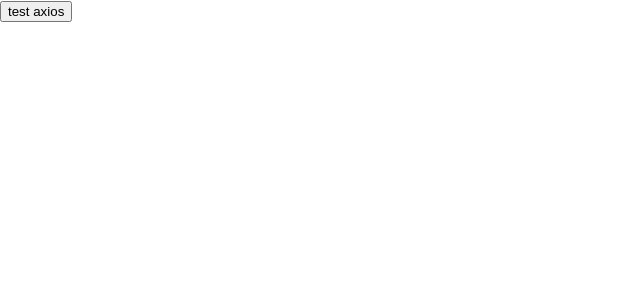
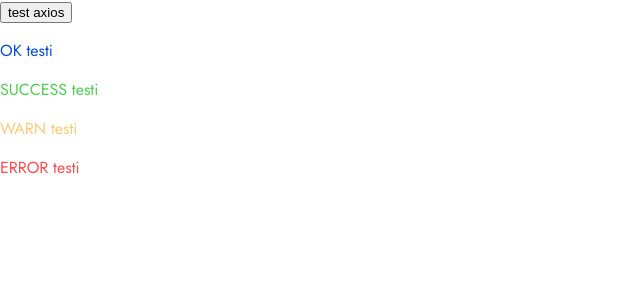
Before and after one commit to reijjo/Music_Room, a React (Create React App) app in the folder Web/client/: page / in a window 1280 px wide. Shown: the top 300 px of the page, without its empty margins (0-640 px from the left). Built offline with nearby package versions, Linux system fonts and the light colour scheme.

Commit message:
react-router-dom added

```diff
--- a/Web/client/package.json
+++ b/Web/client/package.json
@@ -1,6 +1,7 @@
 {
   "name": "client",
   "version": "0.1.0",
+  "proxy": "http://localhost:3001",
   "private": true,
   "dependencies": {
     "@testing-library/jest-dom": "^5.17.0",
@@ -13,6 +14,7 @@
     "axios": "^1.5.0",
     "react": "^18.2.0",
     "react-dom": "^18.2.0",
+    "react-router-dom": "^6.16.0",
     "react-scripts": "5.0.1",
     "typescript": "^4.9.5",
     "web-vitals": "^2.1.4"
@@ -43,6 +45,7 @@
     ]
   },
   "devDependencies": {
-    "@babel/plugin-proposal-private-property-in-object": "^7.21.11"
+    "@babel/plugin-proposal-private-property-in-object": "^7.21.11",
+    "@types/react-router-dom": "^5.3.3"
   }
 }
--- a/Web/client/public/index.html
+++ b/Web/client/public/index.html
@@ -8,6 +8,12 @@
     <meta
       name="description"
       content="Web site created using create-react-app"
+    />
+    <link rel="preconnect" href="https://fonts.googleapis.com" />
+    <link rel="preconnect" href="https://fonts.gstatic.com" crossorigin />
+    <link
+      href="https://fonts.googleapis.com/css2?family=Jost&display=swap"
+      rel="stylesheet"
     />
     <link rel="apple-touch-icon" href="%PUBLIC_URL%/logo192.png" />
     <!--
--- a/Web/client/src/App.tsx
+++ b/Web/client/src/App.tsx
@@ -1,25 +1,13 @@
-import { useState } from "react";
-
-import testService from "./services/testService";
+import { BrowserRouter as Router, Routes, Route } from "react-router-dom";
+import Homepage from "./components/HomePage";
 
 const App = () => {
-  const [test, setTest] = useState("");
-
-  const getText = async () => {
-    try {
-      const resp = await testService.testAxios();
-      setTest(resp);
-    } catch (error) {
-      console.log("WHAT THE HELL ERROR");
-    }
-  };
-
-  console.log("TEST", test);
-
   return (
-    <div>
-      <button onClick={getText}>test axios</button>
-    </div>
+    <Router>
+      <Routes>
+        <Route path="/" element={<Homepage />} />
+      </Routes>
+    </Router>
   );
 };
 
--- /dev/null
+++ b/Web/client/src/components/HomePage.tsx
@@ -0,0 +1,30 @@
+import { useState } from "react";
+
+import testService from "../services/testService";
+
+const Homepage = () => {
+  const [test, setTest] = useState("");
+
+  const getText = async () => {
+    try {
+      const resp = await testService.testAxios();
+      setTest(resp);
+    } catch (error) {
+      console.log("WHAT THE HELL ERROR");
+    }
+  };
+
+  console.log("TEST", test);
+
+  return (
+    <div>
+      <button onClick={getText}>test axios</button>
+      <p style={{ color: "var(--ok)" }}>OK testi</p>
+      <p style={{ color: "var(--success" }}>SUCCESS testi</p>
+      <p style={{ color: "var(--warn)" }}>WARN testi</p>
+      <p style={{ color: "var(--error)" }}>ERROR testi</p>
+    </div>
+  );
+};
+
+export default Homepage;
--- a/Web/client/src/index.css
+++ b/Web/client/src/index.css
@@ -1,13 +1,17 @@
+:root {
+  --ok: #064ddc;
+  --success: #50d050;
+  --warn: #ffcb76;
+  --error: #ff4b4b;
+}
+
 body {
-  margin: 0;
-  font-family: -apple-system, BlinkMacSystemFont, 'Segoe UI', 'Roboto', 'Oxygen',
-    'Ubuntu', 'Cantarell', 'Fira Sans', 'Droid Sans', 'Helvetica Neue',
+  margin: 0 auto;
+  font-family: "Jost", sans-serif;
+
+  /* font-family: -apple-system, BlinkMacSystemFont, "Segoe UI", "Roboto", "Oxygen",
+    "Ubuntu", "Cantarell", "Fira Sans", "Droid Sans", "Helvetica Neue",
     sans-serif;
   -webkit-font-smoothing: antialiased;
-  -moz-osx-font-smoothing: grayscale;
+  -moz-osx-font-smoothing: grayscale; */
 }
-
-code {
-  font-family: source-code-pro, Menlo, Monaco, Consolas, 'Courier New',
-    monospace;
-}
--- a/Web/client/src/services/testService.tsx
+++ b/Web/client/src/services/testService.tsx
@@ -1,9 +1,10 @@
 import axios from "axios";
 
-const baseUrl = "http://localhost:3001/ping";
+// const baseUrl = "http://localhost:3001/ping";
+// const baseUrl = "/ping";
 
 const testAxios = () => {
-  const req = axios.get(`${baseUrl}`);
+  const req = axios.get(`/ping`);
   return req.then((response) => response.data);
 };
 
```
Also changed, not shown: 2 other files (tests, documents, lock files or other folders).
